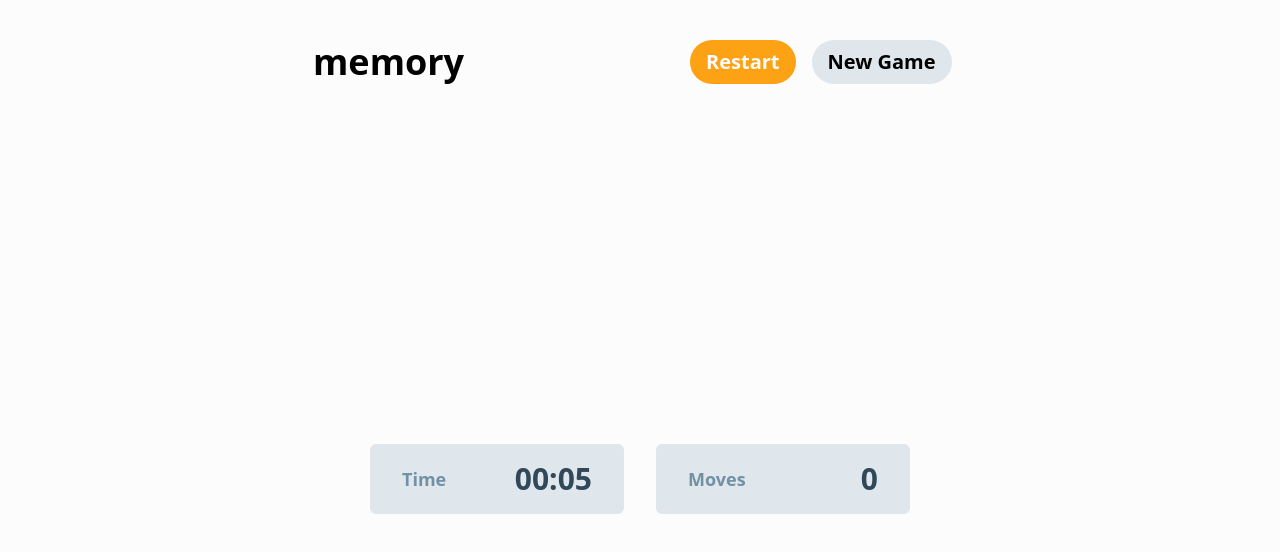
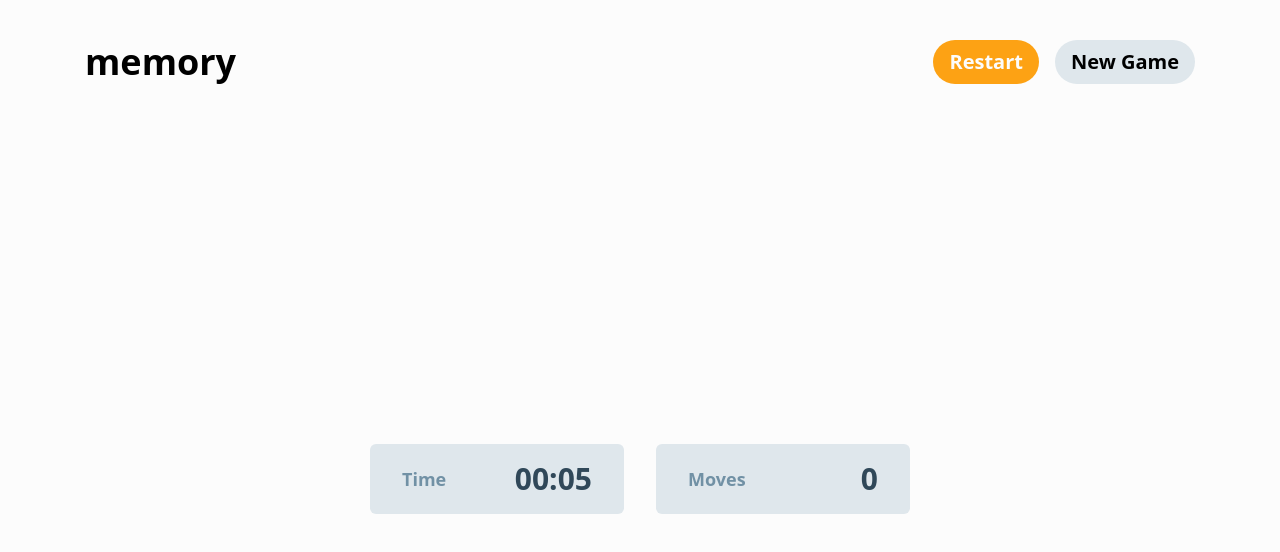
Before and after one commit to rcrosbourne/memory-game, a Next.js app: page /new-game in a window 1280 px wide. Shown: the top 552 px of the page. Built offline with nearby package versions, Linux system fonts and the light colour scheme.

Commit message:
Desktop solo layout completed

```diff
--- a/pages/new-game.tsx
+++ b/pages/new-game.tsx
@@ -164,9 +164,9 @@ const NewGame: NextPage = () => {
       </Head>
 
       <main className=" bg-quaternary-shade min-h-screen w-full grid p-6 mx-auto md:p-10">
-        <div className="container mx-auto text-center max-w-[327px] md:max-w-[654px]">
+        <div className="container mx-auto text-center max-w-[327px] md:max-w-[654px] xl:max-w-[1110px]">
           {/* Top Menu */}
-          <div className="grid grid-cols-2 place-items-center">
+          <div className="grid grid-cols-2 place-items-center w-full">
             <h1 className="w-full text-left text-2xl font-bold md:text-4xl">
               memory
             </h1>
@@ -176,9 +176,9 @@ const NewGame: NextPage = () => {
             >
               Menu
             </button>
-            <div className="hidden md:grid md:grid-cols-2 md:gap-4">
+            <div className="hidden md:grid md:grid-cols-2 md:gap-4 place-self-end">
               <button
-                className="btn-primary py-2 px-4 place-self-end md:text-xl"
+                className="btn-primary py-2 px-4 place-self-end md:text-xl "
                 onClick={restartGame}
               >
                 Restart
```
Also changed, not shown: styles/tailwind.css.
